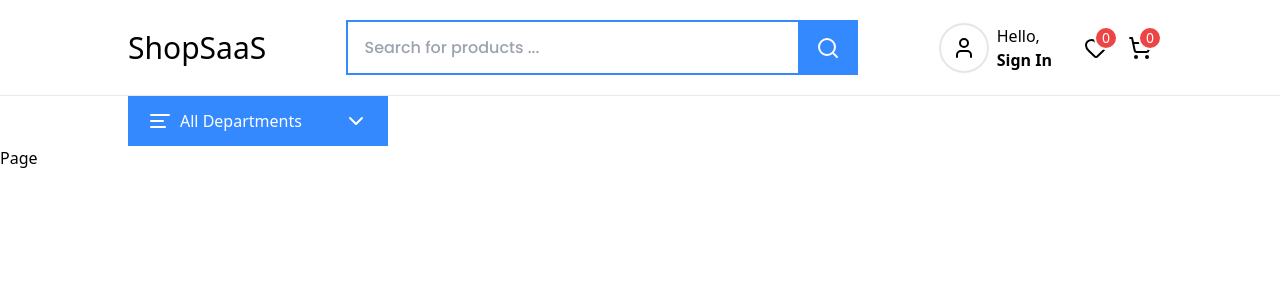
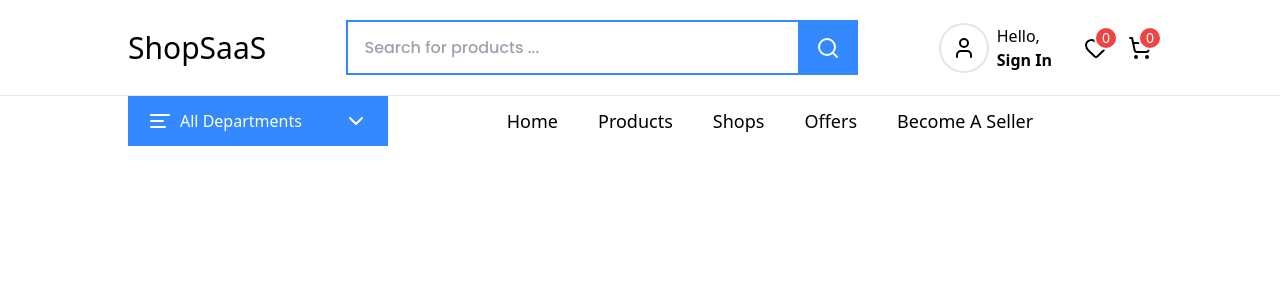
Before and after one commit to coder1807/ShopSaaS, a Next.js app in the folder apps/user-ui/: page / in a window 1280 px wide. Shown: the top 300 px of the page. Built offline with nearby package versions, Linux system fonts and the light colour scheme.

Commit message:
feat(header): complete implement navigation links and enhance header fixed while scroll screen

```diff
--- a/apps/user-ui/src/app/page.tsx
+++ b/apps/user-ui/src/app/page.tsx
@@ -1,6 +1,6 @@
 import React from 'react';
 
 const Page = () => {
-  return <div>Page</div>;
+  return <div className=""></div>;
 };
 export default Page;
--- a/apps/user-ui/src/configs/constants.tsx
+++ b/apps/user-ui/src/configs/constants.tsx
@@ -0,0 +1,22 @@
+export const navItems: NavItemsTypes[] = [
+  {
+    title: 'Home',
+    href: '/',
+  },
+  {
+    title: 'Products',
+    href: '/products',
+  },
+  {
+    title: 'Shops',
+    href: '/shops',
+  },
+  {
+    title: 'Offers',
+    href: '/offers',
+  },
+  {
+    title: 'Become A Seller',
+    href: '/become-seller',
+  },
+];
--- /dev/null
+++ b/apps/user-ui/src/configs/global.d.ts
@@ -0,0 +1,4 @@
+type NavItemsTypes = {
+  title: string;
+  href: string;
+};
--- a/apps/user-ui/src/shared/widgets/header-bottom.tsx
+++ b/apps/user-ui/src/shared/widgets/header-bottom.tsx
@@ -1,6 +1,14 @@
 'use client';
-import { AlignLeft, ChevronDown } from 'lucide-react';
+import {
+  AlignLeft,
+  ChevronDown,
+  HeartIcon,
+  ShoppingCart,
+  UserIcon,
+} from 'lucide-react';
 import React, { useEffect, useState } from 'react';
+import { navItems } from '../../configs/constants';
+import Link from 'next/link';
 
 const HeaderBottom = () => {
   const [show, setShow] = useState(false);
@@ -53,7 +61,49 @@
         )}
 
         {/* Navigation Link */}
-        <div className="flex items-center"></div>
+        <div className="flex items-center">
+          {navItems.map((i: NavItemsTypes, index: number) => (
+            <Link
+              key={index}
+              href={`${i.href}`}
+              className="px-5 font-medium text-lg"
+            >
+              {i.title}
+            </Link>
+          ))}
+        </div>
+        <div>
+          {isSticky && (
+            <div className="flex items-center gap-8 pb-2">
+              <div className="flex items-center gap-2">
+                <Link
+                  href={'/login'}
+                  className="border-2 w-[50px] h-[50px] flex items-center justify-center rounded-full border-[#010f1c1a]"
+                >
+                  <UserIcon />
+                </Link>
+                <Link href={'/login'}>
+                  <span className="block font-medium">Hello, </span>
+                  <span className="font-semibold">Sign In</span>
+                </Link>
+              </div>
+              <div className="flex items-center gap-5">
+                <Link href={'/wishlist'} className="relative">
+                  <HeartIcon />
+                  <div className="w-6 h-6 border-2 border-white bg-red-500 rounded-full flex items-center justify-center absolute top-[-10px] right-[-10px]">
+                    <span className="text-white text-sm font-medium">0</span>
+                  </div>
+                </Link>
+                <Link href={'/cart'} className="relative">
+                  <ShoppingCart />
+                  <div className="w-6 h-6 border-2 border-white bg-red-500 rounded-full flex items-center justify-center absolute top-[-10px] right-[-10px]">
+                    <span className="text-white text-sm font-medium">0</span>
+                  </div>
+                </Link>
+              </div>
+            </div>
+          )}
+        </div>
       </div>
     </div>
   );
```
